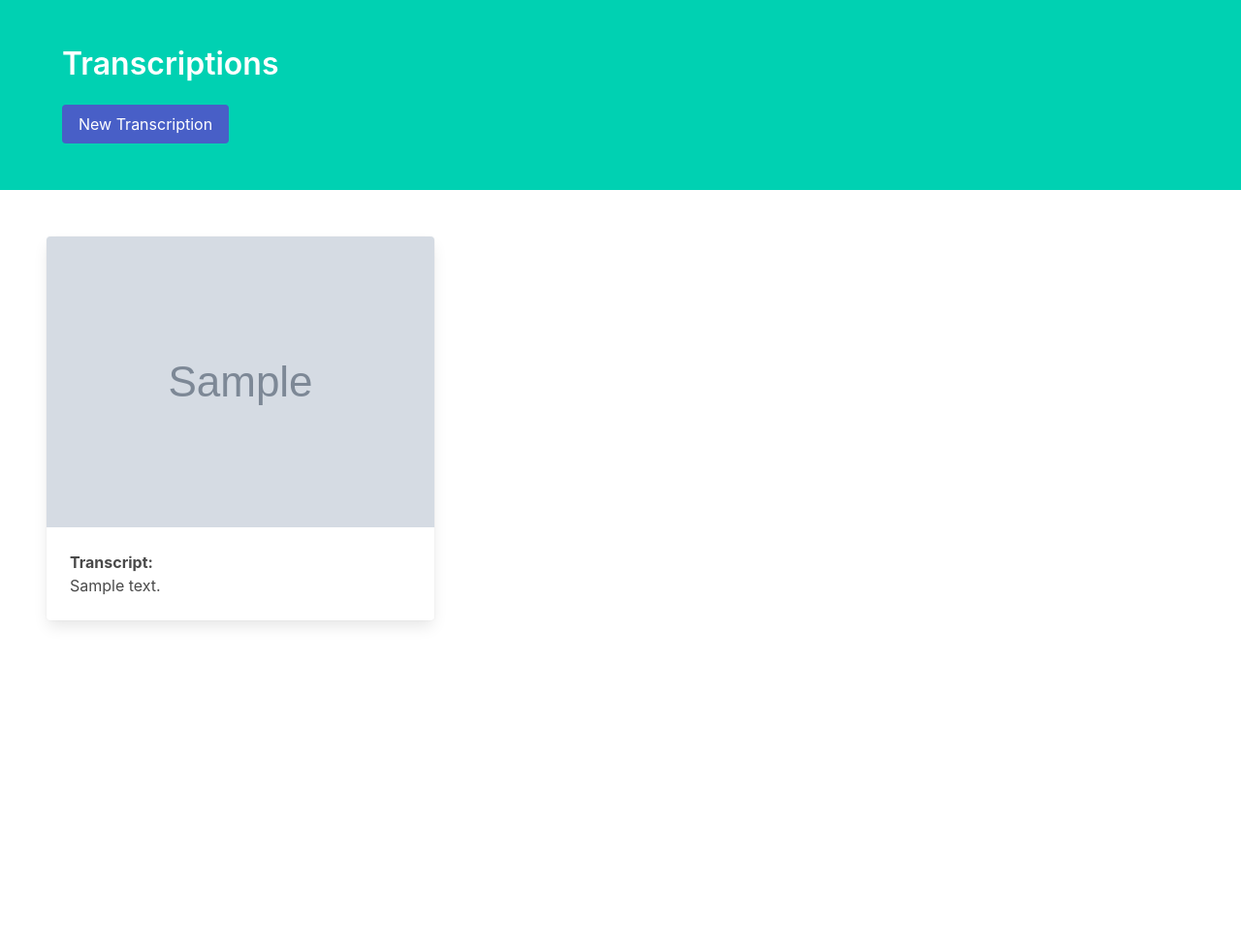
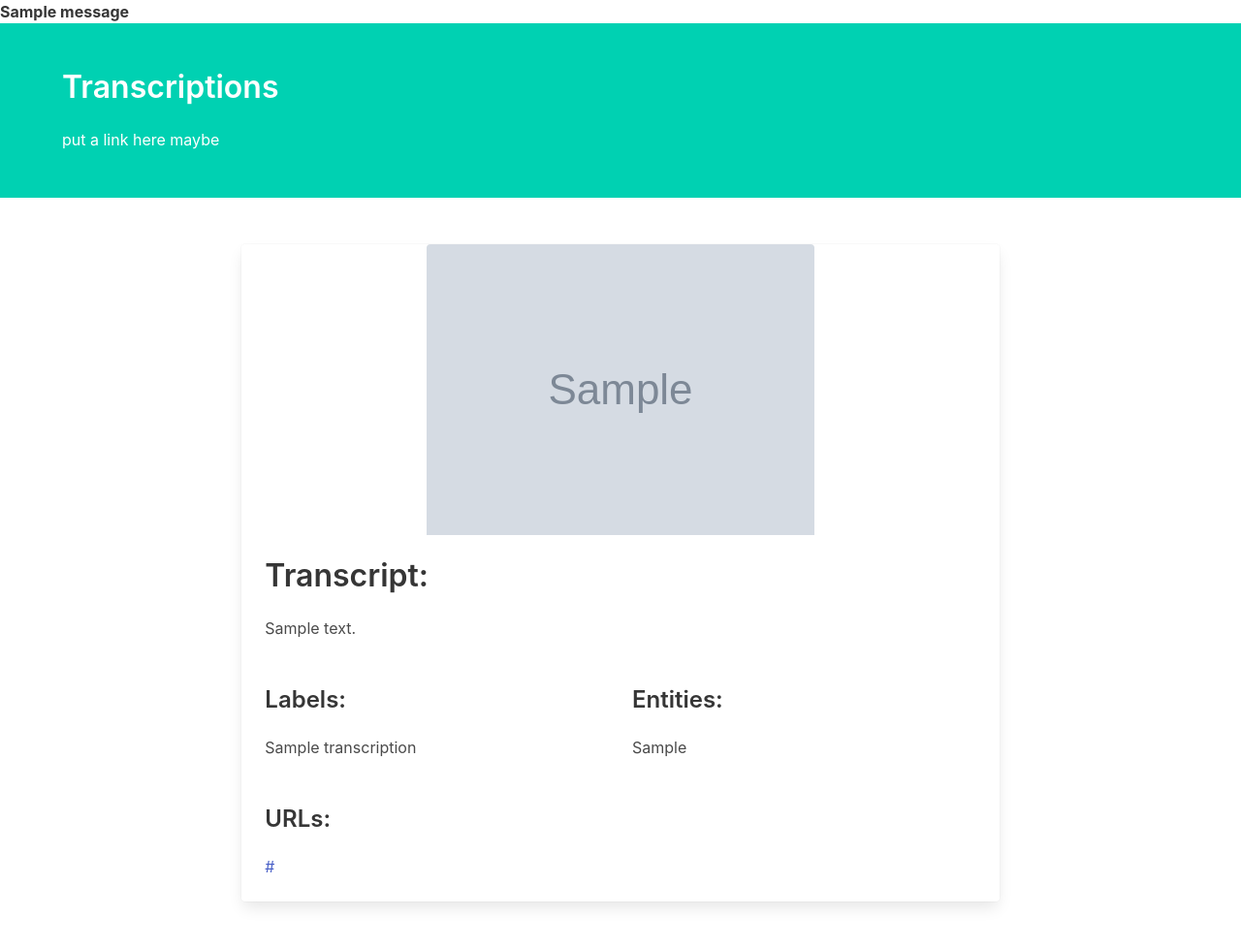
Before and after one commit to mojason-81/other_python_meanderings, a Flask app: page /transcriptions in a window 1280 px wide. Shown: the whole page at 97% size. Before the commit the page ends 646 px from the top, so only its background shows below. Run offline with Flask 2, Linux system fonts and the light colour scheme; tables that the repository leaves empty hold one stand-in row (values such as "Sample post"); grey boxes marked "Sample" are stand-in pictures; one stand-in notice (Sample message) is shown; some libraries are stand-ins or nearby versions.

Commit message:
Add more data to Transcript obj, improve styling

```diff
--- /dev/null
+++ b/vision-api-test-flask/templates/base.html
@@ -0,0 +1,23 @@
+<!DOCTYPE html>
+<html>
+  <head>
+    <meta charset="utf-8">
+    <title>Transcriptions</title>
+    <meta name="viewport" content="width=device-width, initial-scale=1">
+    <link rel="stylesheet" href="https://cdnjs.cloudflare.com/ajax/libs/bulma/0.6.2/css/bulma.min.css">
+    <script defer src="https://use.fontawesome.com/releases/v5.0.0/js/all.js"></script>
+  </head>
+  <body>
+    {% with messages = get_flashed_messages() %}
+      {% if messages %}
+        <ul>
+          {% for message in messages %}
+            <li><strong> {{ message }} </strong></li>
+          {% endfor %}
+        </ul>
+      {% endif %}
+    {% endwith %}
+
+    {% block content %}{% endblock %}
+  </body>
+</html>
--- a/vision-api-test-flask/templates/transcriptions/index.html
+++ b/vision-api-test-flask/templates/transcriptions/index.html
@@ -1,39 +1,72 @@
-<html>
-  <head>
-    <meta charset="utf-8">
-    <title>Vision</title>
-    <meta name="viewport" content="width=device-width, initial-scale=1">
-    <link rel="stylesheet" href="https://cdnjs.cloudflare.com/ajax/libs/bulma/0.6.2/css/bulma.min.css">
-    <script defer src="https://use.fontawesome.com/releases/v5.0.0/js/all.js"></script>
-  </head>
-  <body>
+{% extends "base.html" %}
+{% block content %}
+
 <section class="hero is-primary">
   <div class="hero-body">
     <div class="container">
       <h1 class="title">Transcriptions</h1>
-          <a href="{{ url_for('transcriptionsNew') }}" class="button is-link">New Transcription</a>
+      <p class="subtilte">put a link here maybe</p>
     </div>
   </div>
 </section>
-    <section class="section columns is-multiline">
-      <div>
-        {% for transcription in transcriptions %}
-        <div class="column is-12">
+
+<section class="section">
+  <div class="columns is-centered is-multiline">
+    {% for transcript in transcriptions %}
+      <div class="column is-8">
         <div class="card">
-            <div class="card-image">
+          <div class="card-image is-flex" style="justify-content:center;">
             <figure class="image">
-                <img class="img-fluid" style="max-width:900px;" src="/static/{{ transcription.filename }}">
+              <img class="img-fluid" style="max-width:900px;" src="/static/{{ transcript.filename }}">
             </figure>
           </div>
           <div class="card-content">
-              <div class="content">
-                <b>Transcript:</b><br />{{ transcription.text }}
+            <p class="title">Transcript:</p>
+            <p>{{ transcript.text }}</p>
           </div>
+
+          <div class="card-content">
+            <div class="columns is-multiline">
+              <div class="column">
+                <div class="is-half">
+                  {% if transcript.labels != '' %}
+                    <p class="title is-4">Labels:</p>
+                    {% for label in transcript.labels.split(',') %}
+                      <p style="text-overflow:ellipsis; overflow:hidden; white-space: nowrap;">
+                        {{ label }}
+                      </p>
+                    {% endfor %}
+                  {% endif %}
+                </div>
+              </div>
+              <div class="column">
+                <div class="is-half">
+                  {% if transcript.entities!= '' %}
+                    <p class="title is-4">Entities:</p>
+                    {% for entity in transcript.entities.split(',') %}
+                      <p style="text-overflow:ellipsis; overflow:hidden; white-space: nowrap;">
+                        {{ entity }}
+                      </p>
+                    {% endfor %}
+                  {% endif %}
+                </div>
+              </div>
+            </div>
+          </div>
+
+          <div class="card-content">
+            {% if transcript.urls != '' %}
+              <p class="title is-4">URLs:</p>
+              <p style="text-overflow:ellipsis; overflow:hidden; white-space: nowrap;">
+                {% for url in transcript.urls.split(',') %}
+                  <a href="<%= url %>" class="is-link">{{ url }}</a><br />
+                {% endfor %}
+              </p>
+            {% endif %}
           </div>
         </div>
       </div>
       {% endfor %}
   </div>
 </section>
-  </body>
-</html>
+{% endblock %}
```
Also changed, not shown: vision-api-test-flask/database_setup.py (+11 -1 lines), vision-api-test-flask/seed.py (+54 -6 lines). Lines whose indentation alone changed are shown as unchanged.
